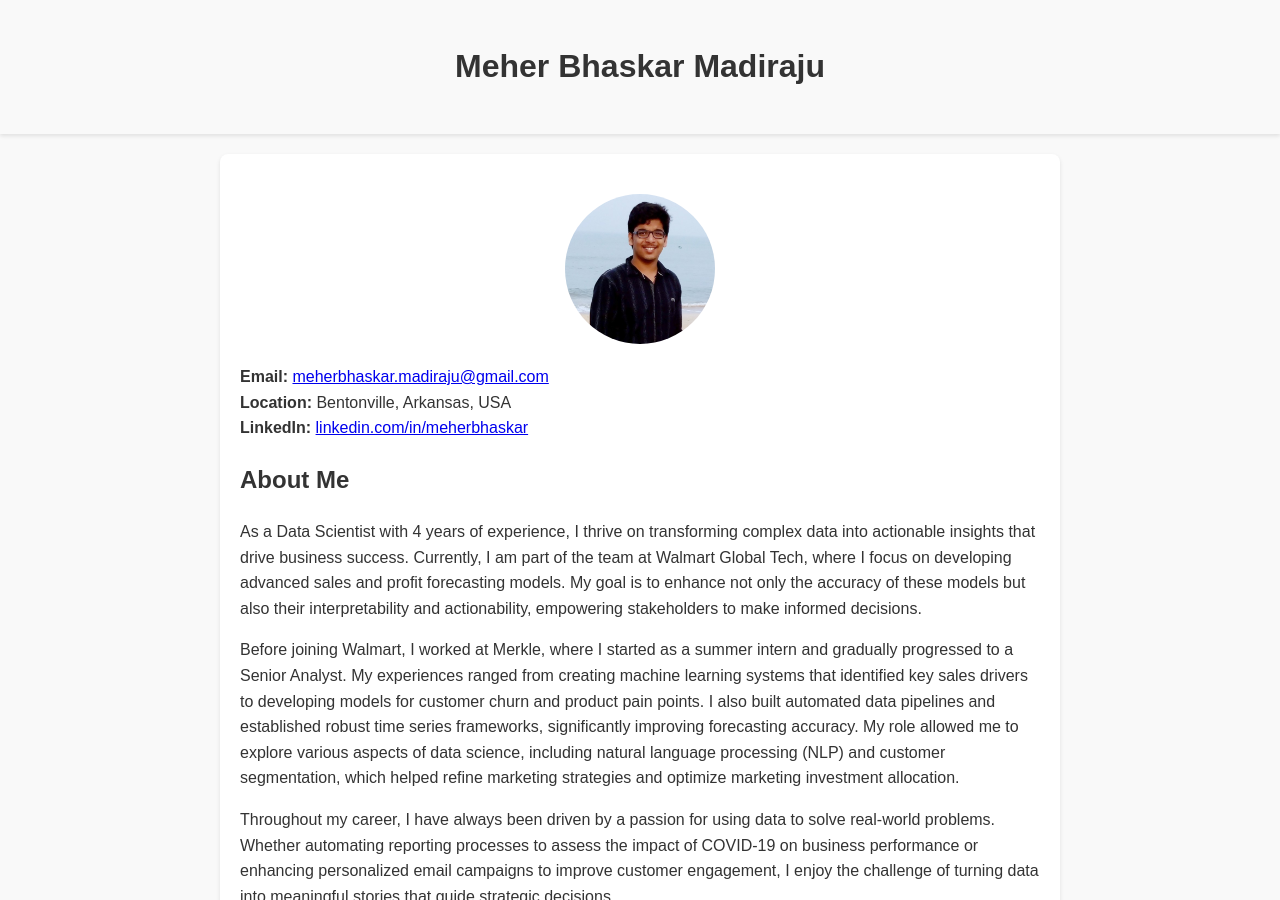
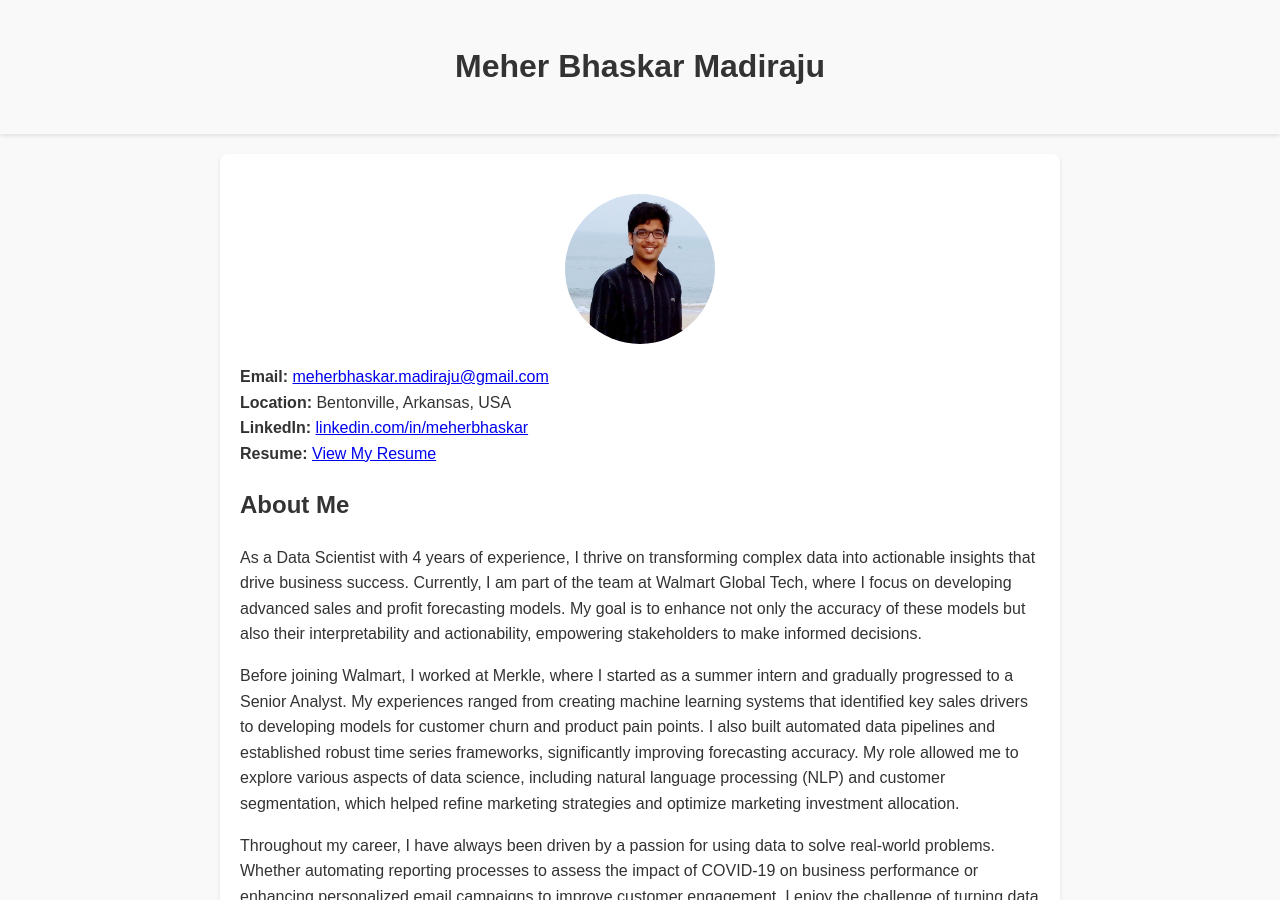
Before and after one commit to MeherBhaskar/meherbhaskar.github.io, a Jekyll site: the page built from index.md, in a window 1280 px wide and 900 px high. Built offline with Jekyll 4.4.1, drawn with Linux system fonts in a browser that asks for light colours.

Commit message:
Formatting changes

```diff
--- a/index.md
+++ b/index.md
@@ -2,13 +2,13 @@
 layout: default
 
 ---
-
 
 ![Meher Bhaskar Madiraju](assets/images/profile.jpeg){: .profile-image }
 
 **Email:** [meherbhaskar.madiraju@gmail.com](mailto:meherbhaskar.madiraju@gmail.com)
 **Location:** Bentonville, Arkansas, USA
 **LinkedIn:** [linkedin.com/in/meherbhaskar](https://linkedin.com/in/meherbhaskar)
+**Resume:** [View My Resume](assets/documents/my_resume.pdf)
 
 ## About Me
 
@@ -31,10 +31,10 @@
 * During my internship, I designed and developed a ML system for predicting customer purchase propensity. This was leveraged in personalized email campaigns and greatly improving engagement metrics.
 
 ## Education
-**Master of Science in Analytics (Computational Data Science)**
+- **Master of Science in Analytics (Computational Data Science)**
 Georgia Institute of Technology, *2022 - 2024*
 
-**Bachelor of Technology in Computer Science and Engineering**
+- **Bachelor of Technology in Computer Science and Engineering**
 Manipal Institute of Technology, *2016 - 2020*
 
 
```
Also changed, not shown: 4 other files.
